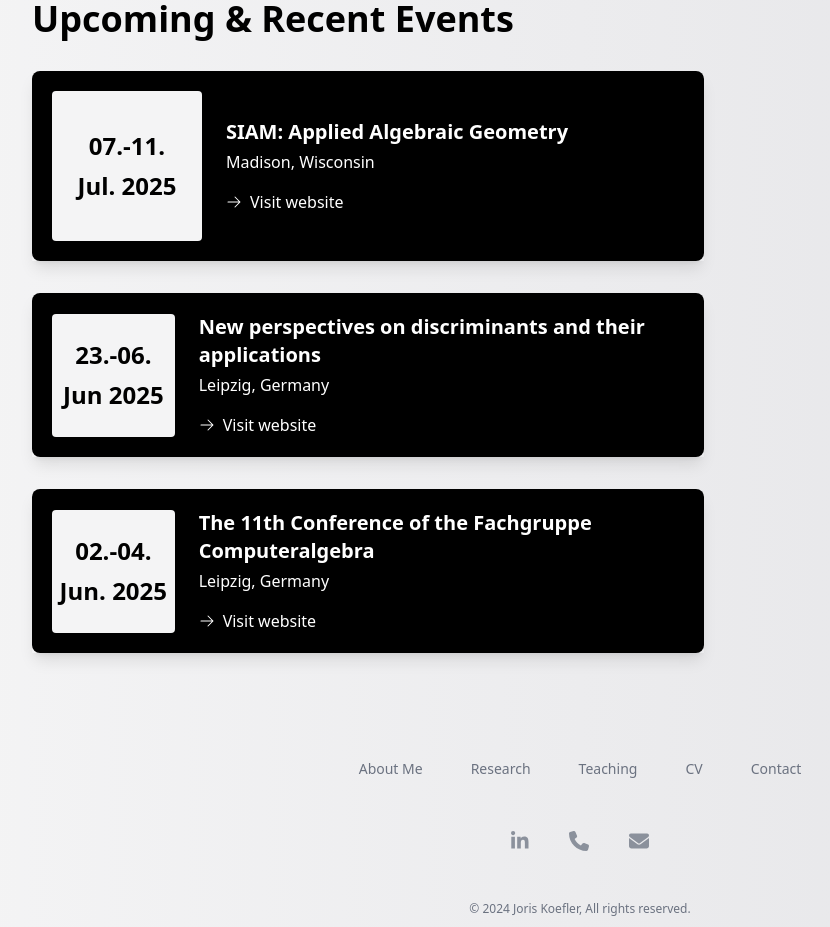
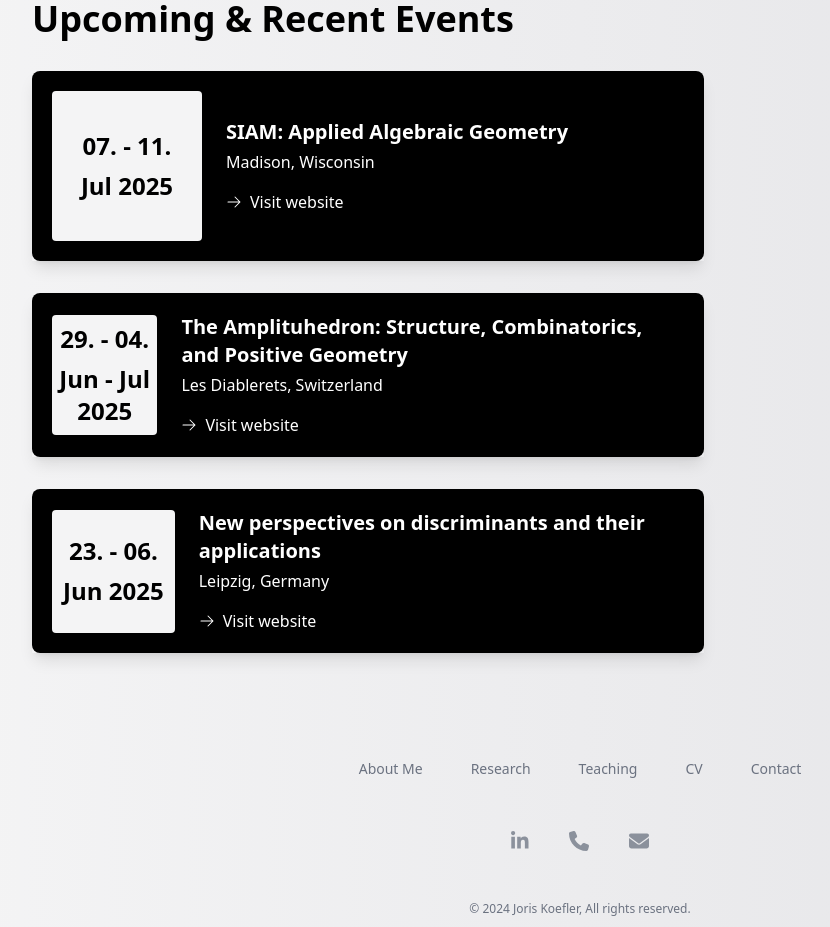
Before and after one commit to jkoefler/academicwebsite, a Next.js app: page / in a window 1280 px wide. Shown: the part 1540-2467 px from the top of the page, without its empty margins (60-890 px from the left). Built offline with nearby package versions, Linux system fonts and the light colour scheme.

Commit message:
up to siam

```diff
--- a/app/components/UpcomingEvents.js
+++ b/app/components/UpcomingEvents.js
@@ -4,9 +4,10 @@ import { eventNames } from "process";
 export default function UpcomingEvents() {
 
   const events = [
-    {days: "07.-11.", month: "Jul.", year: "2025", location: "Madison, Wisconsin", link: "https://www.siam.org/conferences-events/siam-conferences/ag25/",  title: "SIAM: Applied Algebraic Geometry"},
-    {days: "23.-06.", month: "Jun", year: "2025", location: "Leipzig, Germany", link: "https://www.mis.mpg.de/events/series/slmath-summer-school-new-perspectives-on-discriminants-and-their-applications", title: "New perspectives on discriminants and their applications"},
-    {days: "02.-04.", month: "Jun.", year: "2025", location: "Leipzig, Germany", link: "https://www.mis.mpg.de/de/events/series/the-11th-conference-of-the-fachgruppe-computeralgebra",  title: "The 11th Conference of the Fachgruppe Computeralgebra"},
+    {days: "07. - 11.", month: "Jul", year: "2025", location: "Madison, Wisconsin", link: "https://www.siam.org/conferences-events/siam-conferences/ag25/",  title: "SIAM: Applied Algebraic Geometry"},
+    {days: "29. - 04.", month: "Jun - Jul", year: "2025", location: "Les Diablerets, Switzerland", link: "https://swissmaprs.ch/events/the-amplituhedron-structure-combinatorics-and-positive-geometry/",  title: "The Amplituhedron: Structure, Combinatorics, and Positive Geometry"},
+    {days: "23. - 06.", month: "Jun", year: "2025", location: "Leipzig, Germany", link: "https://www.mis.mpg.de/events/series/slmath-summer-school-new-perspectives-on-discriminants-and-their-applications", title: "New perspectives on discriminants and their applications"},
+    //{days: "02.-04.", month: "Jun.", year: "2025", location: "Leipzig, Germany", link: "https://www.mis.mpg.de/de/events/series/the-11th-conference-of-the-fachgruppe-computeralgebra",  title: "The 11th Conference of the Fachgruppe Computeralgebra"},
     // {days: "17.-22.", month: "Nov.", year: "2024", location: "Princeton, New Jersey", link: "https://www.ias.edu/mathematical-physics/combinatorics-fundamental-physics-workshop",  title: "Combinatorics for fundamental physics"}
   ]
 
```
Also changed, not shown: 1 other file (tests, documents, lock files or other folders).
